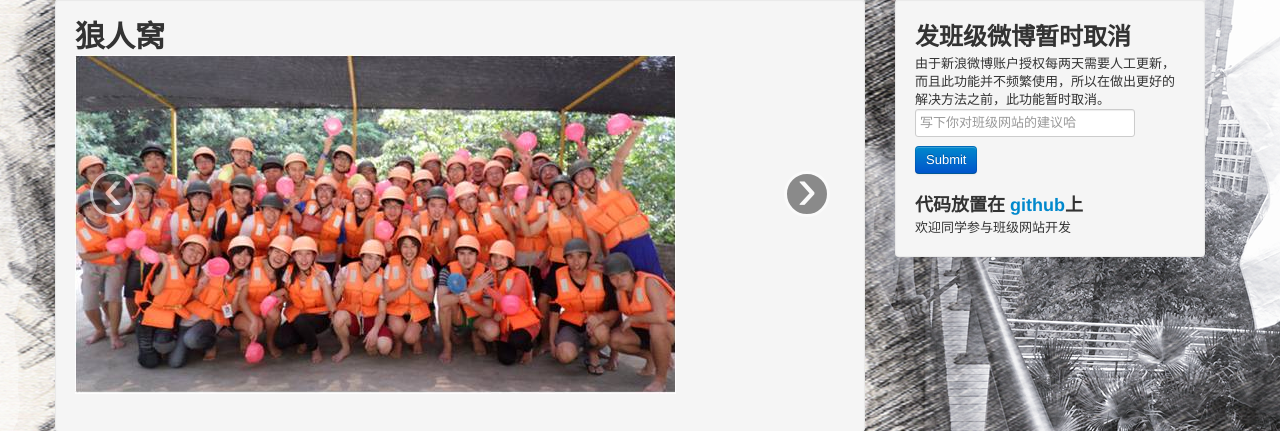
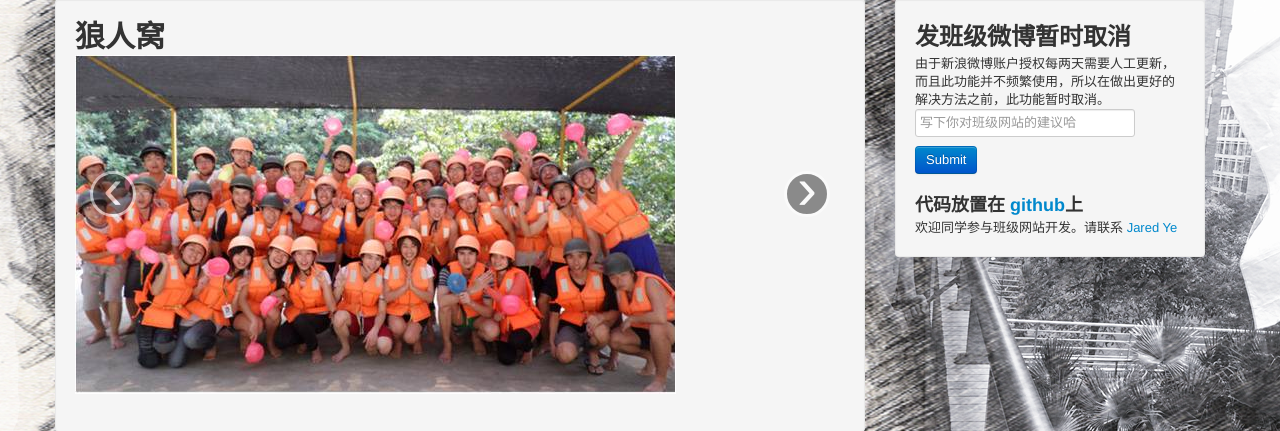
Before and after one commit to ZrongH/wolfware4, a Flask app: page / in a window 1280 px wide. Shown: the part 61-492 px from the top of the page. Run offline with Flask 2, Linux system fonts and the light colour scheme; data that the repository does not hold is empty; parts of the project's set-up code (start-up, migrations or seed data) failed here and were passed over; some libraries are stand-ins or nearby versions.

Commit message:
加入个人主页连接

```diff
--- a/template/index.html
+++ b/template/index.html
@@ -103,7 +103,7 @@
                 </div>
                 <div class="row">
                     <div class="span3"><h3>代码放置在 <a href="https://github.com/jaredye/wolfware4">github</a>上</h3>
-                        欢迎同学参与班级网站开发
+                        欢迎同学参与班级网站开发。请联系 <a href="http://jaredye.info">Jared Ye</a>
                     </div>
                 </div>
             </div>
```
